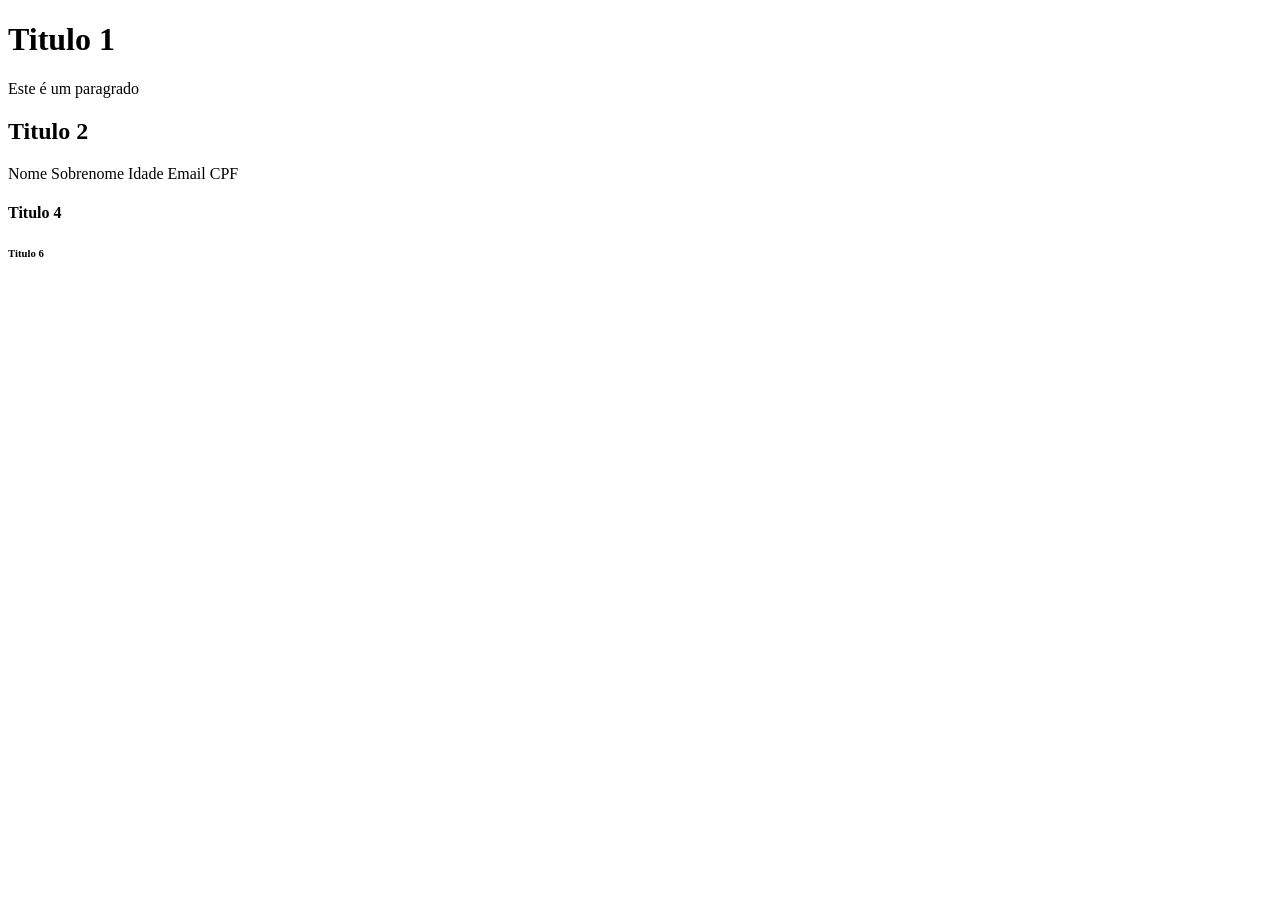
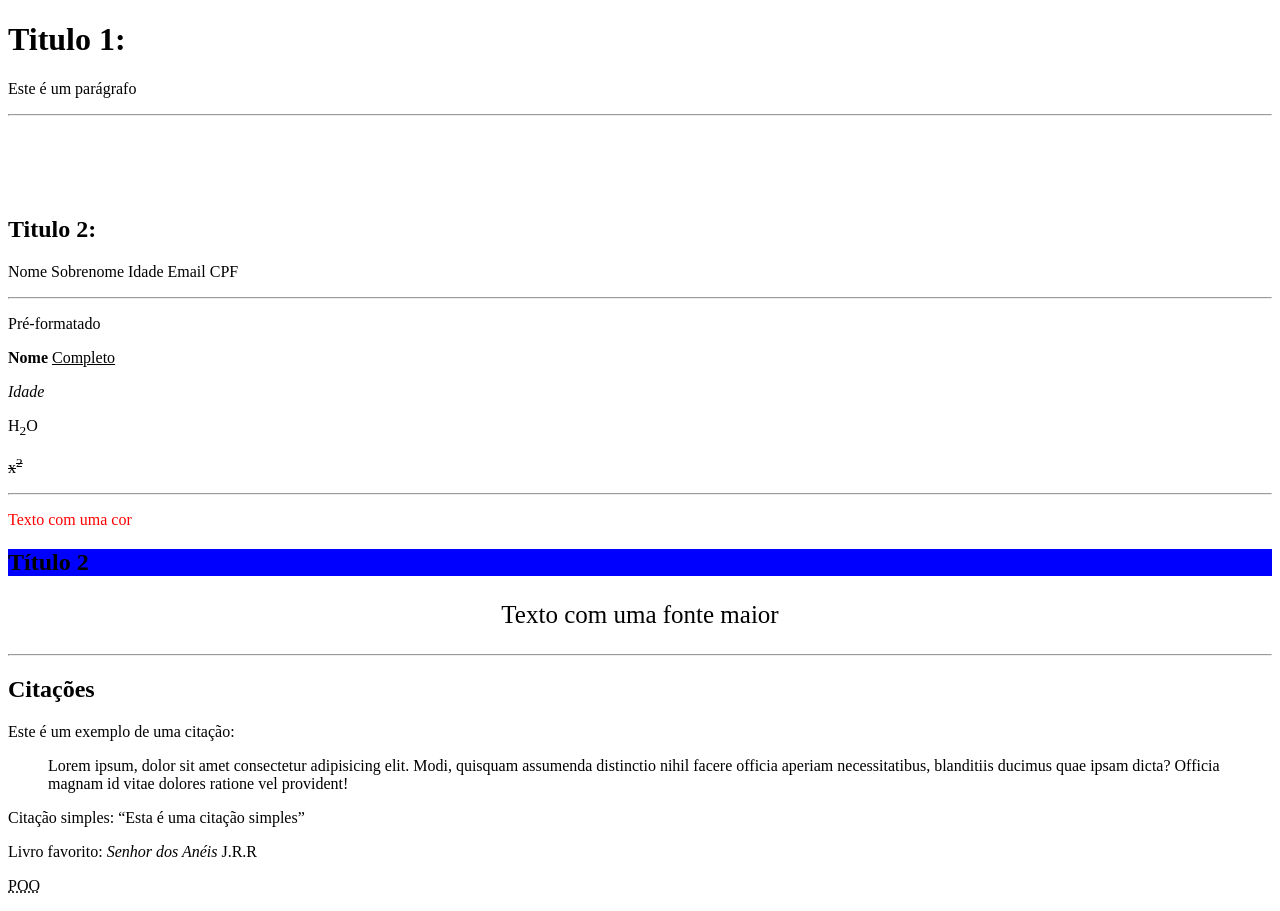
Before and after one commit to Briciomattoss/Catolica-front-end, a plain HTML site: page Aula 2/aula2.html in a window 1280 px wide. Before the commit the page ends 800 px from the top, so only its background shows below. Drawn offline with Linux system fonts and the light colour scheme.

Commit message:
Ajustes do HTML

```diff
--- a/Aula 2/aula2.html
+++ b/Aula 2/aula2.html
@@ -6,24 +6,74 @@
     <title>Aula 2</title>
 </head>
 <body>
-    <h1>
-        Titulo 1
-    </h1>
-    <p>
-        Este é um paragrado
-    </p>
-    <h2>
-        Titulo 2
-    </h2>
+
+    <!--
+        h1 - titulo
+    -->
+    <h1>Titulo 1:</h1>
+     <!-- p - paragrafo -->
+    <p>Este é um parágrafo</p>
+    <hr>
+    <br> <!-- quebra de linha -->
+    <br>
+    <br>
+    <br>
+    <h2>Titulo 2:</h2>
     <p>
         Nome
         Sobrenome
         Idade                   Email CPF
     </p>
-    <h4>
-        Titulo 4
-    </h4>
-    <h6>
-        Titulo 6
-    </h6>
+
+    <!--
+            <h4>Titulo 4</h4>
+            <h6>Titulo 6</h6>
+    -->
+
+    <hr>
+    <p>Pré-formatado</p>
+    <!--
+        <pre>
+        Nome
+        Idade       E-mail
+    </pre>
+    -->
+
+    <p>
+        <b>Nome</b> <u>Completo</u>
+    </p>
+    <p>
+        <i>Idade</i>
+    </p>
+
+    <p>
+        H<sub>2</sub>O
+    </p>
+    <p><s>
+            x<sup>2</sup>
+        </s>
+    </p>
+
+    <hr>
+    <p style="color: red;">Texto com uma cor</p>
+    <h2 style="background-color: blue;">Título 2</h2>
+    <p style="font-size: 25px; text-align: center;">Texto com uma fonte maior</p>
+
+<hr>
+<h2>Citações</h2>
+<p>Este é um exemplo de uma citação:</p>
+<blockquote cite="http://meusite.com">
+    Lorem ipsum, dolor sit amet consectetur adipisicing elit. Modi, quisquam assumenda distinctio nihil facere officia aperiam necessitatibus, blanditiis ducimus quae ipsam dicta? Officia magnam id vitae dolores ratione vel provident!
+</blockquote>
+
+<p>
+    Citação simples: <q>Esta é uma citação simples</q>
+</p>
+
+<p>Livro favorito: <cite>Senhor dos Anéis</cite> J.R.R</p>
+
+<p><abbr title="Programação Orientada a Objetos">POO</abbr></p>
+
+
+</body>
 </html>
```
Also changed, not shown: Aula 2/atividade.html (added, +50 -0 lines), 1 other file.
